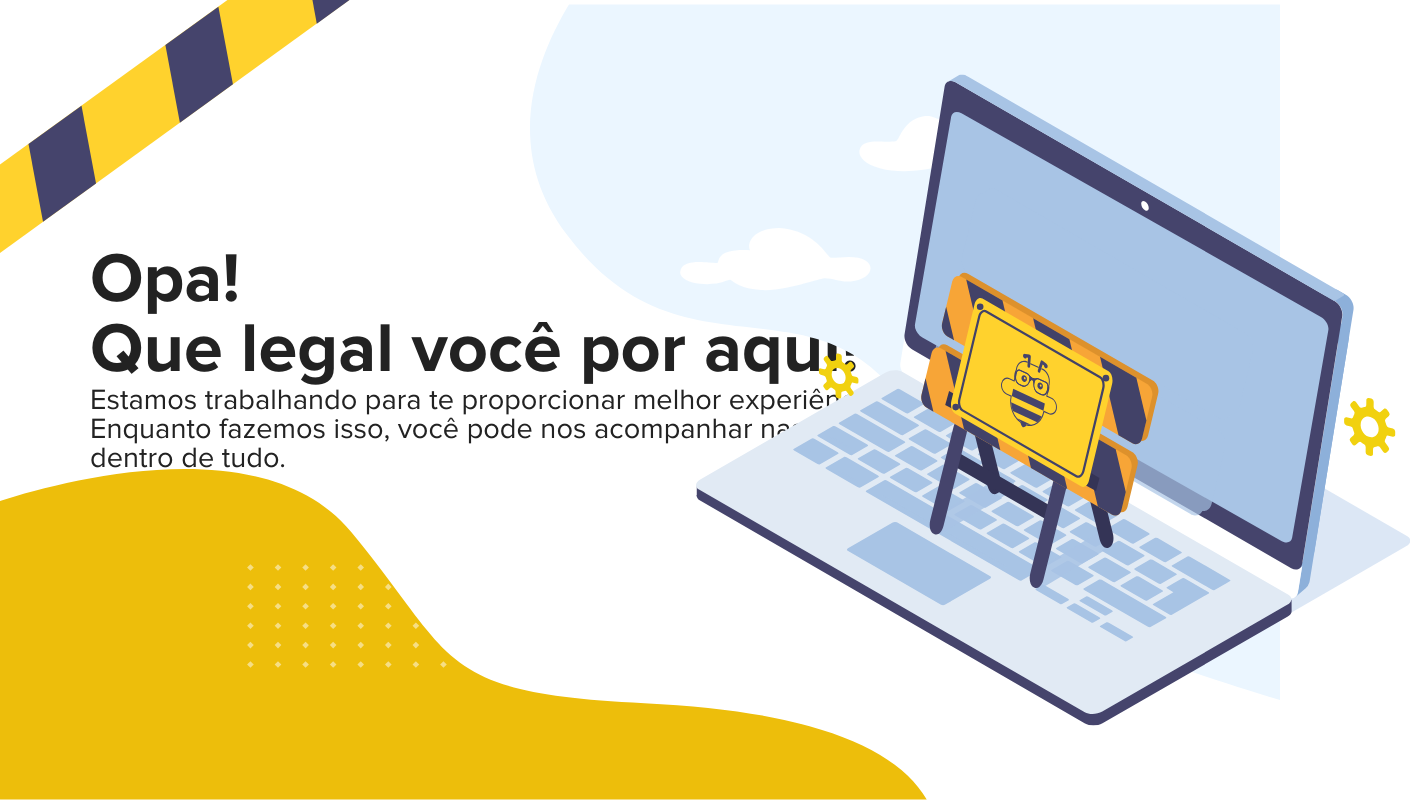
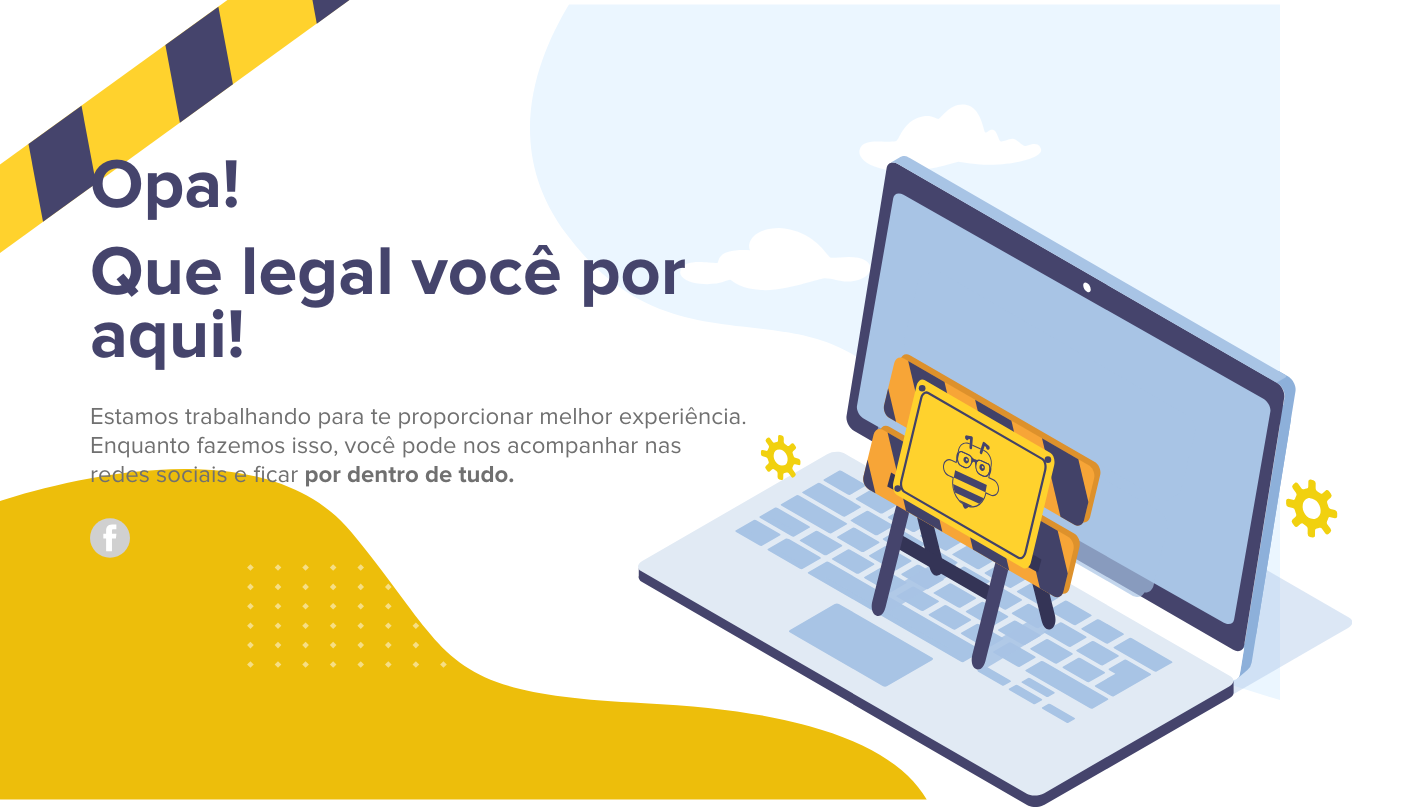
Before and after one commit to voluntei/voluntei-site, a Gatsby site: page / in a window 1280 px wide. Shown: the whole page, 1410 px wide, since content can reach past the window. Built offline with nearby package versions, Linux system fonts and the light colour scheme; Gatsby itself is replaced by a stand-in of ours.

Commit message:
feat: Finish desktop layout

```diff
--- a/src/components/ContructionPage/ConstructionsPage.js
+++ b/src/components/ContructionPage/ConstructionsPage.js
@@ -3,7 +3,7 @@ import Text from './components/Text'
 import FaixaConstrucao from "../../assets/FaixaConstrucao.svg";
 import Ceu from "../../assets/ceu.svg";
 import BgAmarelo from "../../assets/bgAmarelo.svg";
-import Computador from "../../assets/notebook.svg";
+
 
 const ConstructionPage = () => {
   return (
@@ -11,10 +11,10 @@ const ConstructionPage = () => {
       <FaixaConstrucao style={{ width: '36rem', position: 'fixed', top: '0', left: '0' }} />
       <Ceu style={{ width: '75rem', position: 'fixed', top: '0', right: '0' }} />
       <BgAmarelo style={{ position: 'fixed', bottom: '0', left: '0' }} />
-      <div style={{ height: '100%', display: 'flex', alignItems: 'center' }}>
+      <div style={{ height: '100%', display: 'flex', alignItems: 'center', zIndex: '1' }}>
         <Text />
       </div>
-      <Computador style={{ position: 'absolute', top: '50%', right: '-20%', transform: 'translateY(-50%)' }} />
+
     </>
   );
 };
--- a/src/components/ContructionPage/components/Text.js
+++ b/src/components/ContructionPage/components/Text.js
@@ -1,15 +1,49 @@
-import React from 'react';
+import React, { useEffect } from 'react';
 import SocialNetwork from '../../SocialNetwork';
+import Computador from "../../../assets/notebook.svg";
 
 const Text = () => {
+    const polygon = 'polygon(53% 0%, 59% 0%, 144% 35%, 131% 85%, 85% 102%, 77% 100%, -6% 65%, 37% 35%, 51% 3%)';
+    const hedlineText = { fontSize: '7rem', fontFamily: 'ProximaNovaBold', color: '#45446C', lineHeight: '0.9' };
+    const text = { fontSize: '2.4rem', fontFamily: 'ProximaNovareg', color: '#707070', lineHeight: '1.21' };
+    const hightClassName = 'hightElement';
+    const targetHeight = 'targetHeight';
+
+
+
+    useEffect(() => {
+        recalculateHight();
+        window.addEventListener('resize', recalculateHight, true);
+    }, []);
+
+    const recalculateHight = () => {
+        var x = document.getElementsByClassName(hightClassName);
+        var targetElement = document.getElementsByClassName(targetHeight);
+
+        if (!x || !targetElement) return;
+        let hightVal = 0;
+        for (let index = 0; index < x.length; index++) {
+            const element = x[index];
+            hightVal += element.offsetHeight;
+        }
+
+        targetElement[0].style.height = hightVal + 'px';
+        console.log(targetElement, targetElement[0].style);
+    }
+
+
     return (
-        <div style={{ fontSize: '2.9rem' }}>
-            <p style={{ fontSize: '7rem', fontFamily: 'ProximaNovaBold' }}> Opa! </p>
-            <p style={{ fontSize: '7rem', fontFamily: 'ProximaNovaBold' }}>Que legal você por aqui! </p>
-            <p>Estamos trabalhando para te proporcionar melhor experiência.</p>
-            <p>Enquanto fazemos isso, você pode nos acompanhar nas redes sociais e ficar por dentro de tudo.</p>
-            <SocialNetwork />
-        </div>
+        <>
+            <div className={'targetHeight'} style={{ fontSize: '2.9rem', padding: '3rem 0', marginTop: '-15rem' }}>
+                <Computador style={{ float: 'right', shapeOutside: polygon, marginRight: '-24rem' }} />
+                <p className={hightClassName} style={{ ...hedlineText, marginBottom: '2.4rem' }}> Opa! </p>
+                <p className={hightClassName} style={{ ...hedlineText, marginBottom: '3.4rem' }}>Que legal você por aqui! </p>
+                <p className={hightClassName} style={text}>Estamos trabalhando para te proporcionar melhor experiência.</p>
+                <p className={hightClassName} style={text}>Enquanto fazemos isso, você pode nos acompanhar nas redes sociais e ficar <span style={{ ...text, fontFamily: 'ProximaNovaBold' }}>por dentro de tudo.</span></p>
+                <SocialNetwork theme={hightClassName} />
+            </div>
+        </>
+
     );
 };
 
--- a/src/components/SocialNetwork.js
+++ b/src/components/SocialNetwork.js
@@ -1,11 +1,12 @@
 import React from 'react';
 import Facebook from "../assets/fb.svg";
 
-const SocialNetwork = () => {
+const SocialNetwork = (props) => {
+    console.log('props', props)
     const svgWidth = '4rem';
     const svgRightMargin = '1.2rem';
     return (
-        <div style={{ marginTop: '2rem' }}>
+        <div className={props.theme} style={{ marginTop: '2rem' }}>
             <Facebook style={{ width: svgWidth, marginRight: svgRightMargin }} />
         </div>
     );
--- a/src/components/layout/layout.css
+++ b/src/components/layout/layout.css
@@ -12,6 +12,7 @@ html {
     font-family: 'ProximaNovareg', cursive;
     font-weight: 400;
     font-size:62.5%;
+    overflow: hidden;
   }
 
   .Container-wrapper{
--- a/src/components/layout/layout.js
+++ b/src/components/layout/layout.js
@@ -7,7 +7,7 @@ import Container from '@material-ui/core/Container';
 const Layout = ({ children }) => {
   return (
     <>
-      <Container style={{ minHeight: '100vh', display: 'flex', padding: '0 9rem' }}>
+      <Container style={{ maxHeight: '100vh', minHeight: '100vh', display: 'flex', padding: '0 5rem', maxWidth: '120rem' }}>
         <main style={{ position: 'relative', width: '100%', display: 'flex', flexDirection: 'column', justifyContent: 'flex-start' }}>{children}</main>
       </Container>
     </>
```
